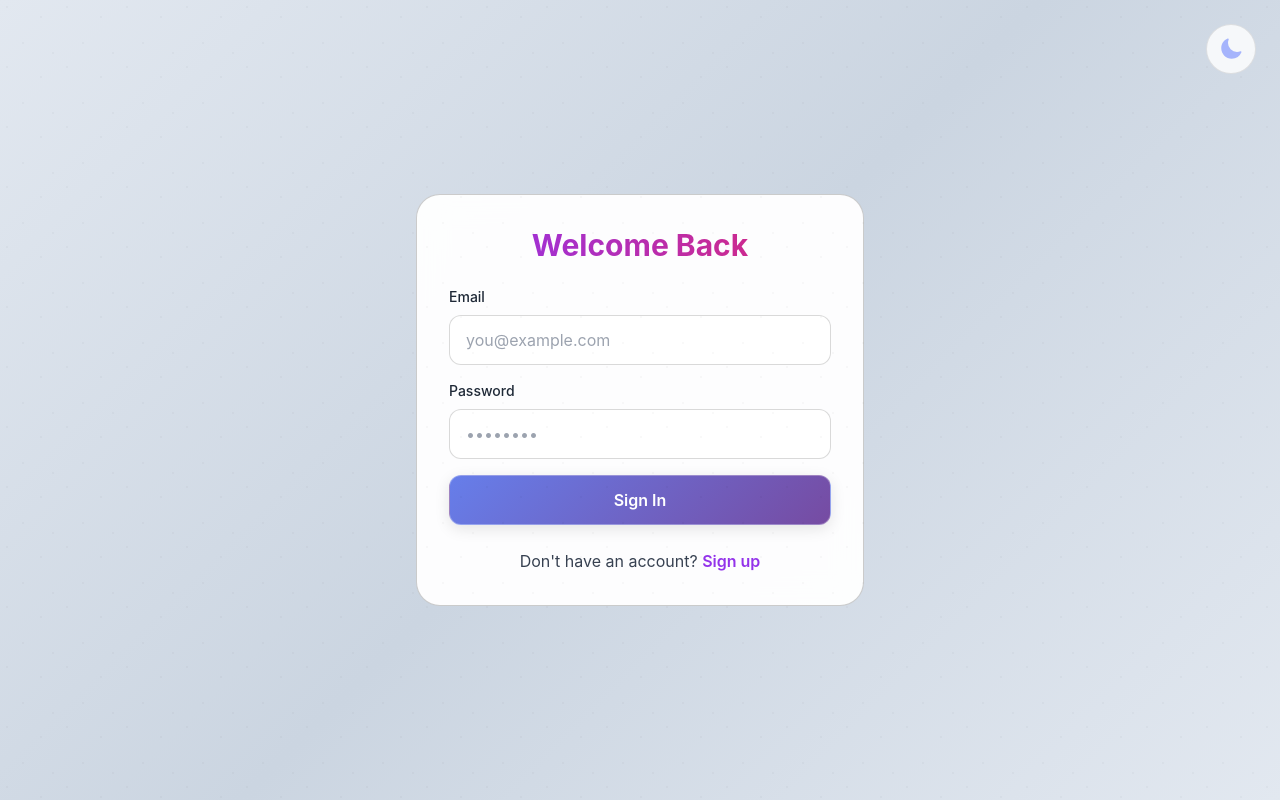
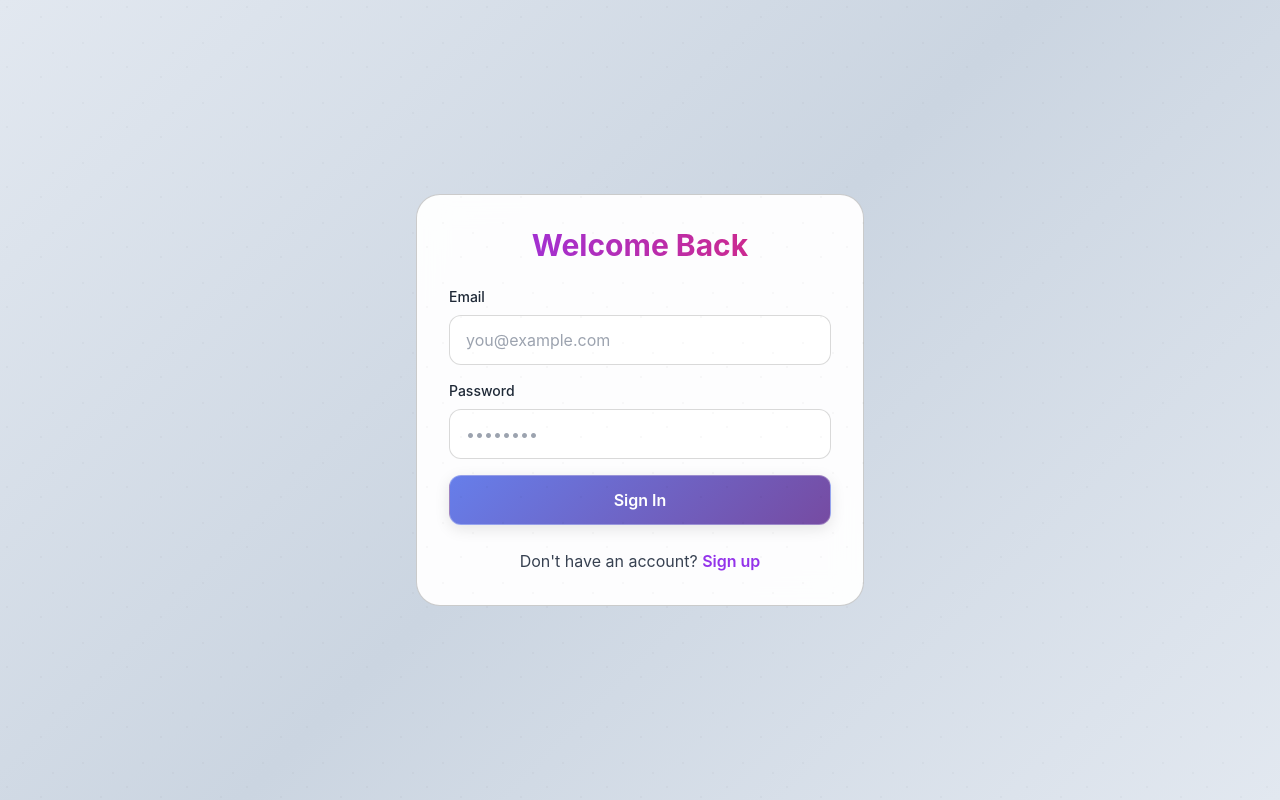
Before and after one commit to hppanpaliya/Resume-Analyzer, a React (Create React App) app in the folder ats-frontend/: page /login in a window 1280 px wide. Built offline with nearby package versions, Linux system fonts and the light colour scheme; no server answers; the HTML template or start-up script is replaced by a standard one.

Commit message:
refactor: Remove ThemeToggle and useTheme from App component

```diff
--- a/ats-frontend/src/App.js
+++ b/ats-frontend/src/App.js
@@ -4,19 +4,11 @@ import Login from './pages/Login';
 import SignUp from './pages/SignUp';
 import Dashboard from './pages/Dashboard';
 import ProtectedRoute from './components/ProtectedRoute';
-import ThemeToggle from './components/ThemeToggle';
-import useTheme from './hooks/useTheme';
 
 function App() {
-  const { theme, toggleTheme } = useTheme();
-
   return (
     <BrowserRouter>
       <div className="min-h-screen">
-        <div className="fixed top-4 right-4 z-50">
-          <ThemeToggle theme={theme} toggleTheme={toggleTheme} />
-        </div>
-
         <Routes>
           <Route path="/login" element={<Login />} />
           <Route path="/signup" element={<SignUp />} />
```
